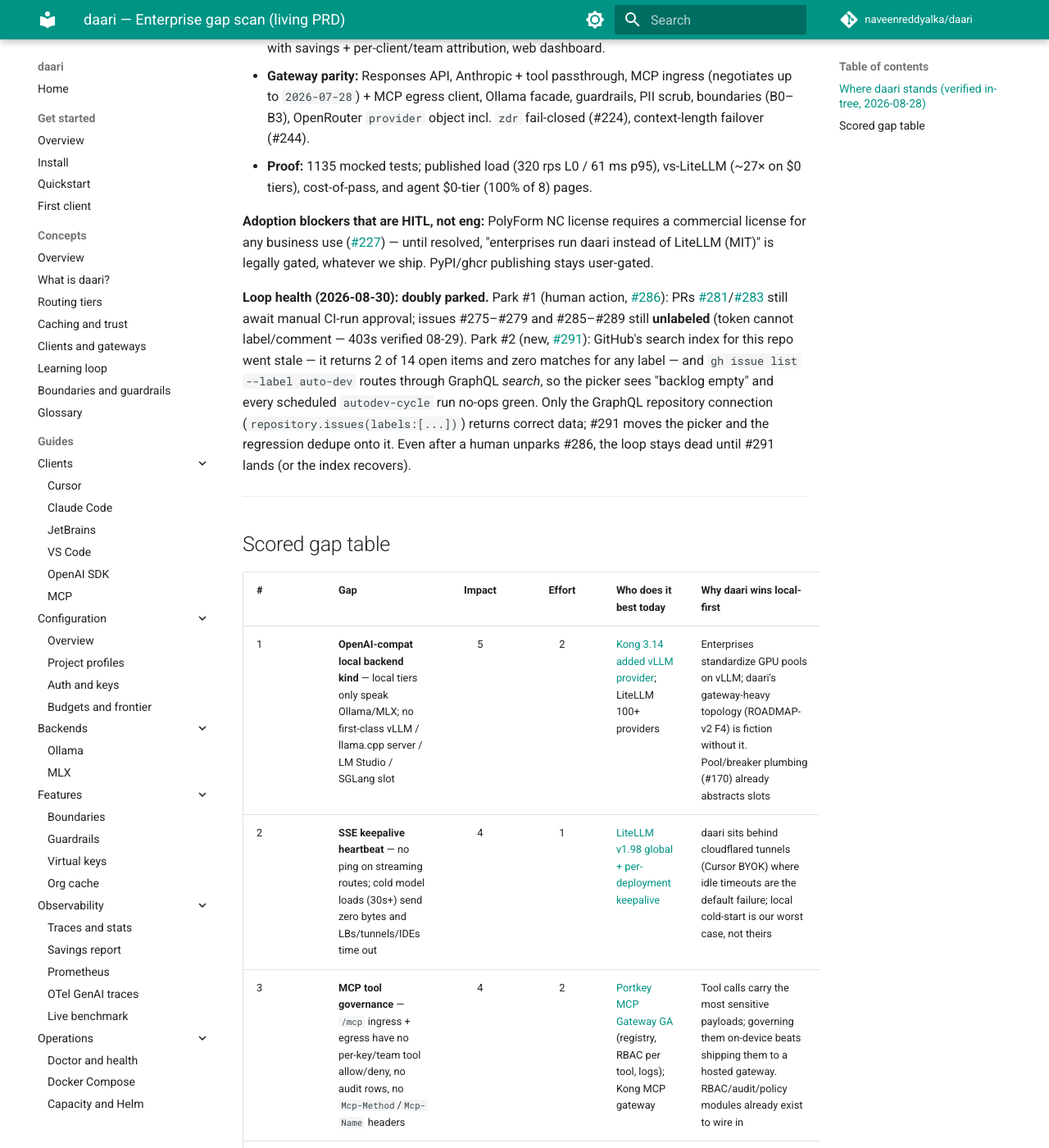
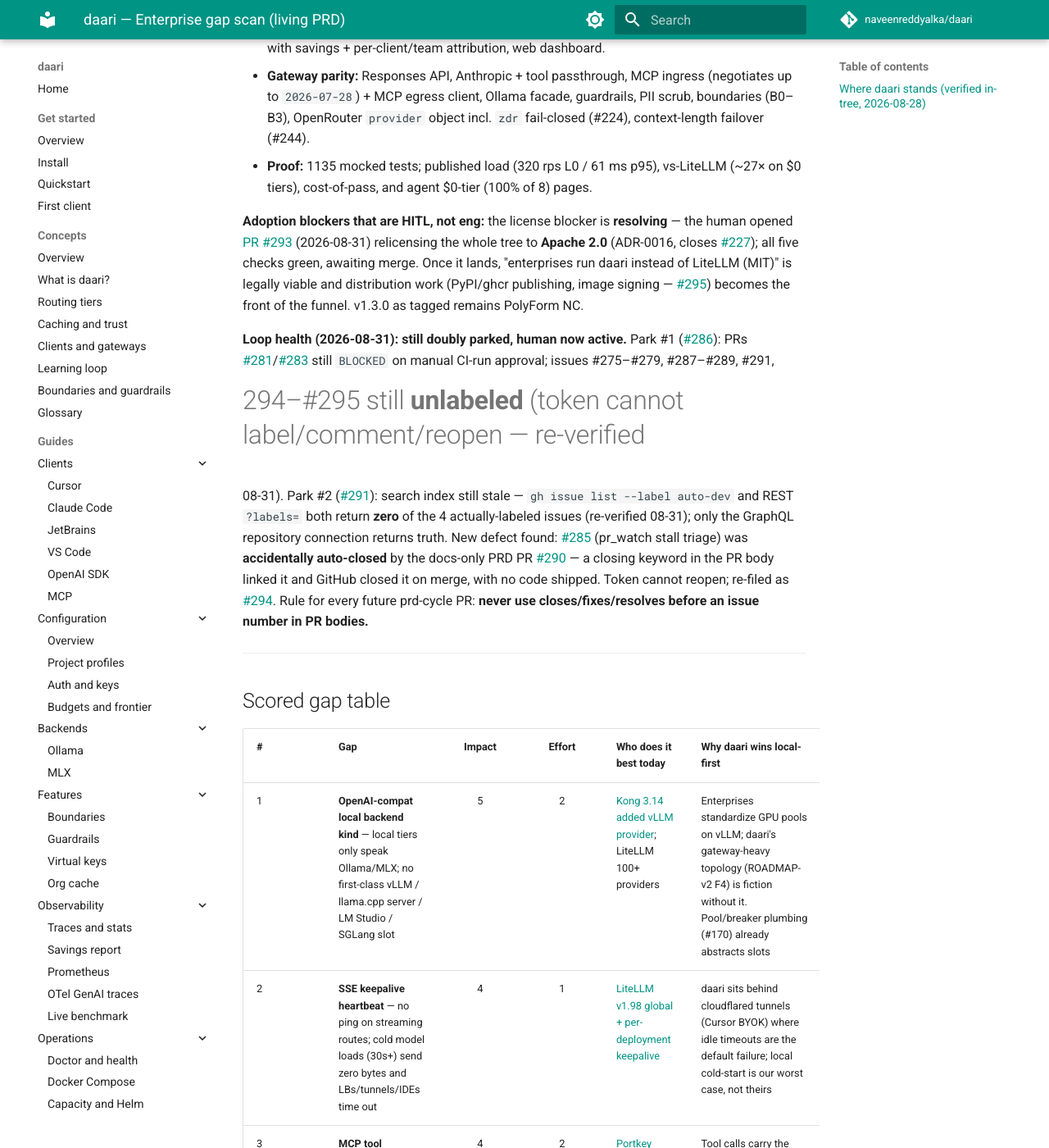
Before and after one commit to naveenreddyalka/daari, an MkDocs documentation site: the page built from docs/prd/ENTERPRISE.md, in a window 1280 px wide and 1400 px high, scrolled down 692 px. Shown: the whole window at 82% size. Built offline with MkDocs 1.6.1 and Material for MkDocs 9.7.7, drawn with Linux system fonts in a browser that asks for light colours; comment, search, counter and statistics services are not loaded; some of the changed text lies outside the part shown.

Commit message:
docs(prd): 2026-08-31 gap scan — Apache 2.0 relicense in flight; row 8 converted; #285 accidental-close found
Co-authored-by: Naveen Reddy Alka <naveenreddyalka@users.noreply.github.com>

```diff
--- a/docs/prd/ENTERPRISE.md
+++ b/docs/prd/ENTERPRISE.md
@@ -31,25 +31,33 @@ Enterprise surface already shipped — deeper than ARCHITECTURE.md (v1.2.0) reco
 - **Proof:** 1135 mocked tests; published load (320 rps L0 / 61 ms p95), vs-LiteLLM
   (~27× on $0 tiers), cost-of-pass, and agent $0-tier (100% of 8) pages.
 
-**Adoption blockers that are HITL, not eng:** PolyForm NC license requires a
-commercial license for any business use
-([#227](https://github.com/naveenreddyalka/daari/issues/227)) — until resolved,
-"enterprises run daari instead of LiteLLM (MIT)" is legally gated, whatever we
-ship. PyPI/ghcr publishing stays user-gated.
+**Adoption blockers that are HITL, not eng:** the license blocker is
+**resolving** — the human opened
+[PR #293](https://github.com/naveenreddyalka/daari/pull/293) (2026-08-31)
+relicensing the whole tree to **Apache 2.0** (ADR-0016, closes
+[#227](https://github.com/naveenreddyalka/daari/issues/227)); all five checks
+green, awaiting merge. Once it lands, "enterprises run daari instead of
+LiteLLM (MIT)" is legally viable and distribution work (PyPI/ghcr publishing,
+image signing — [#295](https://github.com/naveenreddyalka/daari/issues/295))
+becomes the front of the funnel. v1.3.0 as tagged remains PolyForm NC.
 
-**Loop health (2026-08-30): doubly parked.** Park #1 (human action,
-[#286](https://github.com/naveenreddyalka/daari/issues/286)): PRs
+**Loop health (2026-08-31): still doubly parked, human now active.** Park #1
+([#286](https://github.com/naveenreddyalka/daari/issues/286)): PRs
 [#281](https://github.com/naveenreddyalka/daari/pull/281)/[#283](https://github.com/naveenreddyalka/daari/pull/283)
-still await manual CI-run approval; issues #275–#279 and #285–#289 still
-**unlabeled** (token cannot label/comment — 403s verified 08-29). Park #2
-(new, [#291](https://github.com/naveenreddyalka/daari/issues/291)): GitHub's
-search index for this repo went stale — it returns 2 of 14 open items and
-zero matches for any label — and `gh issue list --label auto-dev` routes
-through GraphQL *search*, so the picker sees "backlog empty" and every
-scheduled `autodev-cycle` run no-ops green. Only the GraphQL repository
-connection (`repository.issues(labels:[...])`) returns correct data; #291
-moves the picker and the regression dedupe onto it. Even after a human
-unparks #286, the loop stays dead until #291 lands (or the index recovers).
+still `BLOCKED` on manual CI-run approval; issues #275–#279, #287–#289, #291,
+#294–#295 still **unlabeled** (token cannot label/comment/reopen — re-verified
+08-31). Park #2 ([#291](https://github.com/naveenreddyalka/daari/issues/291)):
+search index still stale — `gh issue list --label auto-dev` and REST
+`?labels=` both return **zero** of the 4 actually-labeled issues (re-verified
+08-31); only the GraphQL repository connection returns truth. New defect
+found: [#285](https://github.com/naveenreddyalka/daari/issues/285) (pr_watch
+stall triage) was **accidentally auto-closed** by the docs-only PRD PR
+[#290](https://github.com/naveenreddyalka/daari/pull/290) — a closing keyword
+in the PR body linked it and GitHub closed it on merge, with no code shipped.
+Token cannot reopen; re-filed as
+[#294](https://github.com/naveenreddyalka/daari/issues/294). Rule for every
+future prd-cycle PR: **never use closes/fixes/resolves before an issue number
+in PR bodies.**
 
 ---
 
@@ -59,29 +67,32 @@ unparks #286, the loop stays dead until #291 lands (or the index recovers).
 |---|-----|:--:|:--:|------------------------|----------------------------|--------|
 | 1 | **OpenAI-compat local backend kind** — local tiers only speak Ollama/MLX; no first-class vLLM / llama.cpp server / LM Studio / SGLang slot | 5 | 2 | [Kong 3.14 added vLLM provider](https://konghq.com/blog/product-releases/kong-ai-gateway-3-14); LiteLLM 100+ providers | Enterprises standardize GPU pools on vLLM; daari's gateway-heavy topology (ROADMAP-v2 F4) is fiction without it. Pool/breaker plumbing (#170) already abstracts slots | [#275](https://github.com/naveenreddyalka/daari/issues/275) (P1) |
 | 2 | **SSE keepalive heartbeat** — no ping on streaming routes; cold model loads (30s+) send zero bytes and LBs/tunnels/IDEs time out | 4 | 1 | [LiteLLM v1.98 global + per-deployment keepalive](https://docs.litellm.ai/release_notes/) | daari sits behind cloudflared tunnels (Cursor BYOK) where idle timeouts are the default failure; local cold-start is our worst case, not theirs | [#276](https://github.com/naveenreddyalka/daari/issues/276) (P1) |
-| 3 | **MCP tool governance** — `/mcp` ingress + egress have no per-key/team tool allow/deny, no audit rows, no `Mcp-Method`/`Mcp-Name` headers | 4 | 2 | [Portkey MCP Gateway GA](https://portkey.ai/docs/changelog/2026/january) (registry, RBAC per tool, logs); Kong MCP gateway | Tool calls carry the most sensitive payloads; governing them on-device beats shipping them to a hosted gateway. RBAC/audit/policy modules already exist to wire in | [#277](https://github.com/naveenreddyalka/daari/issues/277) (P2) |
+| 3 | **MCP tool governance** — `/mcp` ingress + egress have no per-key/team tool allow/deny, no audit rows, no `Mcp-Method`/`Mcp-Name` headers | 4 | 2 | [Portkey MCP Gateway GA](https://portkey.ai/docs/changelog/2026/january) (registry, RBAC per tool, logs; v2.19 adds an [MCP Registry proxy](https://portkey.ai/docs/changelog/enterprise)); Kong MCP gateway | Tool calls carry the most sensitive payloads; governing them on-device beats shipping them to a hosted gateway. RBAC/audit/policy modules already exist to wire in | [#277](https://github.com/naveenreddyalka/daari/issues/277) (P2) |
 | 4 | **Cost-split response headers** — `daari_meta` has cost but no header contract FinOps tooling can scrape per response | 3 | 1 | [LiteLLM `x-litellm-response-cost-*`](https://docs.litellm.ai/release_notes/); [Kong cost analytics + `X-AI-RateLimit-Remaining-*` budget headers now documented](https://developer.konghq.com/metering-and-billing/cost-analytics/) | daari can also report **$ avoided** (frontier-implied vs $0 local) per response — a number no proxy can honestly print. Kong's remaining-budget header pattern is a natural scope add (daari already 429s with `Retry-After`) | [#278](https://github.com/naveenreddyalka/daari/issues/278) (P2) |
 | 5 | **Claude Desktop one-click** — Ollama 0.33 made Claude Desktop a third-party-gateway client; daari has no recipe | 3 | 2 | [Ollama 0.33](https://github.com/ollama/ollama/releases/tag/v0.33.0) | daari already ships an Ollama facade + recipe framework; pointing Claude Desktop at daari adds cache/routing/budgets Ollama alone lacks | [#279](https://github.com/naveenreddyalka/daari/issues/279) (P2) |
 | 6 | **A2A v1.0 gateway** — no Agent2Agent support (ingress agent card or egress governance) | 3 | 4 | [Kong Agent Gateway GA](https://konghq.com/blog/product-releases/kong-agent-gateway); [A2A joined the AAIF 2026-08-17](https://forkast.news/googles-a2a-protocol-joins-aaif-consolidating-the-agent-economys-protocol-layer-under-one-roof/) (governance only, no spec change) | Local agents delegating over A2A would get routing/cache/policy without a cloud hop | Watch — revisit when a client daari serves speaks A2A |
 | 7 | **Router shadow evals** — no way to measure "would L6 have answered differently" on sampled live traffic before trusting a threshold change | 3 | 3 | [LiteLLM v1.98 auto-router shadow evals](https://docs.litellm.ai/release_notes/v1.98.0/v1-98-0) | daari already shadow-samples cache hits (false-hit rate); extending to tier decisions makes learned routing auditable | Backlog once #269 merges (implementation done in stalled [PR #281](https://github.com/naveenreddyalka/daari/pull/281)) |
-| 8 | **Signed images + SBOM** — ghcr image unsigned, no SBOM/provenance | 3 | 2 | LiteLLM signs with cosign (v1.97+) | Table stakes for enterprise supply-chain review | Needs an issue that explicitly authorizes the workflow edit (AGENTS.md hard limit) |
-| 9 | **Secret references / vault-backed keys** — frontier + org keys live in env/config | 3 | 3 | [Portkey vault-backed credentials](https://portkey.ai/docs/changelog/2026/march.md) | Keys never leave the machine today; `secret://` refs resolved from keychain/exec/env-file keep that story while passing security review — no vault SDK needed | [#288](https://github.com/naveenreddyalka/daari/issues/288) (P3) |
+| 8 | **Signed images + SBOM** — ghcr image unsigned, no SBOM/provenance | 3 | 2 | LiteLLM signs with cosign (v1.97+) | Table stakes for enterprise supply-chain review; unsigned images undercut the local-first trust pitch. Apache 2.0 (PR #293) makes the image worth pulling | [#295](https://github.com/naveenreddyalka/daari/issues/295) (P2) — authorizes the `docker.yml` edit |
+| 9 | **Secret references / vault-backed keys** — frontier + org keys live in env/config | 3 | 3 | [Portkey vault-backed credentials](https://portkey.ai/docs/changelog/2026/march.md); v2.19 adds [OAuth client-credentials upstream auth](https://portkey.ai/docs/changelog/enterprise) (no static key stored) | Keys never leave the machine today; `secret://` refs resolved from keychain/exec/env-file keep that story while passing security review — no vault SDK needed. OAuth token-endpoint refs are a natural later scope | [#288](https://github.com/naveenreddyalka/daari/issues/288) (P3) |
 | 10 | **MCP Tasks extension** — `2026-07-28` negotiated, but long-running `tools/call` still blocks the request; no `tasks/get`/`update`/`cancel` | 3 | 3 | [All four Tier-1 SDKs now ship 2026-07-28 + Tasks](https://developers.googleblog.com/scaling-ai-agent-infrastructure-with-the-mcp-stateless-updates/) (Go v1.7.0 day-one, C# v2.0.0); [spec blog](https://blog.modelcontextprotocol.io/posts/2026-07-28-release-candidate/) | Long local commands (test suites, builds) are exactly what Tasks is for — daari owns the executing process, so task state is local and survives client reconnects | [#289](https://github.com/naveenreddyalka/daari/issues/289) (P3) — SDK watch condition met |
 | 11 | **Upgrade path doc** — no config-migration / version-upgrade guide for fleet operators | 3 | 2 | LiteLLM release notes discipline; [Kong ships kongctl migration tooling for AI Gateway 2.0](https://konghq.com/blog/product-releases/kong-ai-gateway-2-0-agentic-ai) | Fleet bootstrap exists; operators need "upgrade N→N+1 safely" | [#287](https://github.com/naveenreddyalka/daari/issues/287) (P2) |
 | 12 | **Image/multimodal generation API** — chat vision routes; no `/v1/images` | 2 | 4 | [OpenRouter Image API (30+ models)](https://byteiota.com/openrouter-image-api-analytics-search-leaderboards/) | Local diffusion is a different product; only worth it if IDE clients start sending it | Non-goal for now |
 | 13 | **MCP server-initiated events** — `2026-07-28` moved change notifications to an opt-in `subscriptions/listen` stream; daari's `/mcp` ingress has neither, and the [new MCP roadmap](https://blog.modelcontextprotocol.io/posts/mcp-roadmap/) makes server-initiated events + agent identity (DPoP/WIMSE) priority areas | 2 | 3 | MCP Tier-1 SDKs | List-changed notifications matter once daari fronts long-lived local tool servers; identity work is where enterprise MCP governance lands next | Watch — revisit when a daari-served client subscribes |
+| 14 | **Context compression before frontier fallback** — nothing shrinks a request before it escalates to a paid tier | 2 | 3 | [Portkey v2.19 Headroom plugin](https://portkey.ai/docs/changelog/enterprise) compresses request context to cut input-token cost | daari can compress with a **$0 local model** in the fallback path, so the paid-token savings are pure margin — Portkey pays a hosted model to save you money | Watch — needs data on frontier-escalation share of real traffic first |
 
 Open backlog after this run: [#269](https://github.com/naveenreddyalka/daari/issues/269)/[#270](https://github.com/naveenreddyalka/daari/issues/270)
 implemented in stalled PRs #281/#283 (see Loop health); rows 1–5 filed as
-#275–#279, plus [#285](https://github.com/naveenreddyalka/daari/issues/285)
-(stall triage), [#287](https://github.com/naveenreddyalka/daari/issues/287)
+#275–#279, plus [#287](https://github.com/naveenreddyalka/daari/issues/287)
 (upgrade doc), [#288](https://github.com/naveenreddyalka/daari/issues/288)
 (secret refs), [#289](https://github.com/naveenreddyalka/daari/issues/289)
-(MCP Tasks) — all still unlabeled pending
+(MCP Tasks), [#291](https://github.com/naveenreddyalka/daari/issues/291)
+(picker off the search index, P1) — all still unlabeled pending
 [#286](https://github.com/naveenreddyalka/daari/issues/286). This run filed
-only [#291](https://github.com/naveenreddyalka/daari/issues/291) (picker off
-the search index, P1): with ten issues already queued behind a dead loop,
-restocking the backlog is worth less than making the loop able to see it.
+[#294](https://github.com/naveenreddyalka/daari/issues/294) (re-file of
+accidentally closed stall-triage #285) and
+[#295](https://github.com/naveenreddyalka/daari/issues/295) (row 8: cosign +
+SBOM + provenance, unblocked by the Apache 2.0 relicense and carrying the
+explicit `docker.yml` authorization).
 
 ---
 
@@ -99,16 +110,39 @@ restocking the backlog is worth less than making the loop able to see it.
 5. **Every IDE/desktop client one-click** (row 5): Claude Desktop recipe next to
    Cursor/Claude Code/JetBrains/VS Code; setup friction stays daari's moat.
 
-Standing HITL asks: **unpark the dev loop first — both parks**
-([#286](https://github.com/naveenreddyalka/daari/issues/286) human approvals +
-labels, [#291](https://github.com/naveenreddyalka/daari/issues/291) picker off
-the search index; every milestone above is gated on them); resolve licensing
-(#227); then PyPI/ghcr publishing + image signing (row 8).
+Standing HITL asks, in order: **merge the Apache 2.0 relicense
+([PR #293](https://github.com/naveenreddyalka/daari/pull/293) — checks green,
+one click)**; **unpark the dev loop — both parks**
+([#286](https://github.com/naveenreddyalka/daari/issues/286) approve held runs
+\+ label #275–#295, [#291](https://github.com/naveenreddyalka/daari/issues/291)
+picker off the search index; every milestone above is gated on them); then
+PyPI/ghcr publishing + image signing
+([#295](https://github.com/naveenreddyalka/daari/issues/295)).
 
 ---
 
 ## Changelog
 
+- **2026-08-31** — License blocker resolving: human opened
+  [PR #293](https://github.com/naveenreddyalka/daari/pull/293) relicensing the
+  tree to **Apache 2.0** (ADR-0016; checks green, awaiting merge) — top HITL
+  ask is now a one-click merge. Found that
+  [#285](https://github.com/naveenreddyalka/daari/issues/285) (stall triage)
+  was accidentally auto-closed by PRD PR
+  [#290](https://github.com/naveenreddyalka/daari/pull/290)'s closing keyword
+  with no code shipped; token cannot reopen → re-filed as
+  [#294](https://github.com/naveenreddyalka/daari/issues/294), and PRD PR
+  bodies must never use closing keywords. Converted row 8 to
+  [#295](https://github.com/naveenreddyalka/daari/issues/295) (cosign + SBOM +
+  provenance; explicitly authorizes the `docker.yml` edit) now that Apache 2.0
+  makes the ghcr image worth pulling. Both parks persist (re-verified: #281/
+  #283 still `BLOCKED`; label queries still return zero). Outward delta:
+  Portkey v2.19 (OAuth client-credentials upstream auth → row 9 note, Headroom
+  context compression → new watch row 14, MCP Registry proxy → row 3 note,
+  Deepgram STT/TTS, provider-reported cost billing); OpenRouter hosted MCP
+  server (`mcp.openrouter.ai`) + beta Batch API (removed all `openai/*:batch`
+  slugs 08-26); LiteLLM still v1.98 stable (v1.99-rc.2 08-30); Kong AI GW 2.1
+  still unreleased; Ollama 0.33.2, vLLM 0.28.0 unchanged.
 - **2026-08-30** — Found park #2: GitHub's search index for this repo went
   stale (2 of 14 open items indexed, zero label matches), and because
   `gh issue list --label` routes through GraphQL search, every scheduled
```
